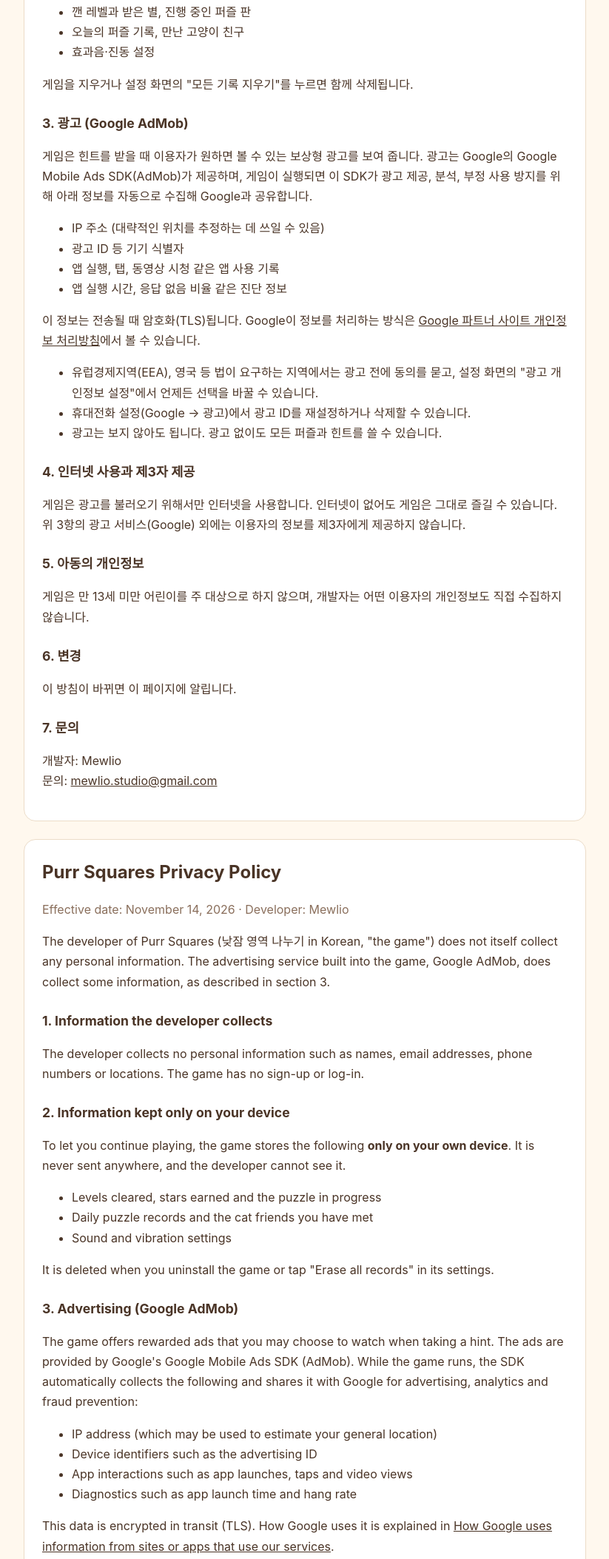
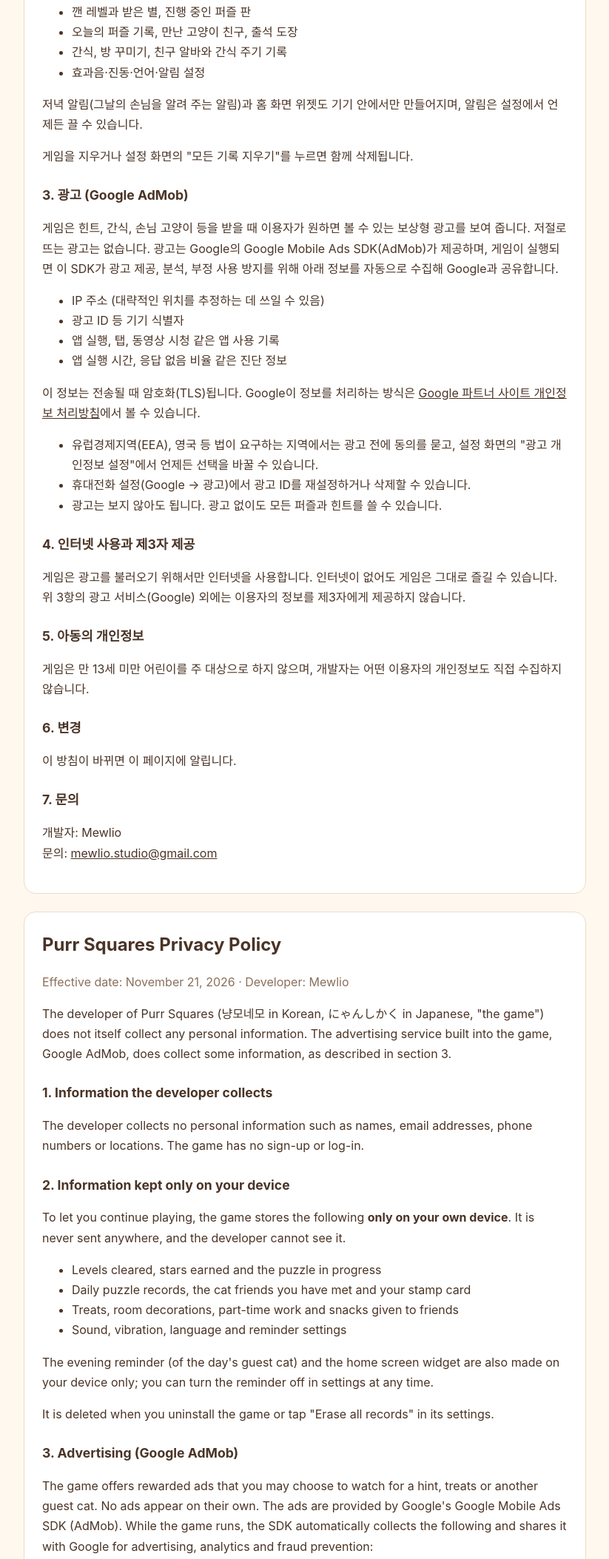
Before and after one commit to mewlio/mewlio.github.io, a plain HTML site: page catnap-privacy.html in a window 1280 px wide. Shown: the part 500-2607 px from the top of the page at 74% size, without its empty margins (228-1051 px from the left). Drawn offline with Linux system fonts and the light colour scheme.

Commit message:
Add files via upload

```diff
--- a/catnap-privacy.html
+++ b/catnap-privacy.html
@@ -3,7 +3,7 @@
 <head>
 <meta charset="utf-8">
 <meta name="viewport" content="width=device-width, initial-scale=1">
-<title>Privacy Policy · Purr Squares (낮잠 영역 나누기)</title>
+<title>Privacy Policy · Purr Squares (냥모네모)</title>
 <style>
   :root { --bg: #fff8ee; --text: #4a3426; --muted: #8a6f5c; --card: #ffffff; --line: #ecdcc8; }
   @media (prefers-color-scheme: dark) {
@@ -25,9 +25,9 @@
   <nav><a href="#ko">한국어</a><a href="#en">English</a></nav>
 
   <section class="card" id="ko" lang="ko">
-    <h1>낮잠 영역 나누기 (Purr Squares) 개인정보 처리방침</h1>
-    <p class="muted">시행일: 2026년 11월 14일 · 개발자: Mewlio</p>
-    <p>「낮잠 영역 나누기」(이하 "게임")는 개발자가 이용자의 개인정보를 직접 수집하지 않습니다. 다만 게임에 들어 있는 Google의 광고 서비스(AdMob)가 아래 3항처럼 일부 정보를 수집합니다.</p>
+    <h1>냥모네모 (Purr Squares) 개인정보 처리방침</h1>
+    <p class="muted">시행일: 2026년 11월 21일 · 개발자: Mewlio</p>
+    <p>「냥모네모」(이하 "게임")는 개발자가 이용자의 개인정보를 직접 수집하지 않습니다. 다만 게임에 들어 있는 Google의 광고 서비스(AdMob)가 아래 3항처럼 일부 정보를 수집합니다.</p>
 
     <h2>1. 개발자가 수집하는 정보</h2>
     <p>개발자는 이름, 이메일, 전화번호, 위치 등 어떤 개인정보도 수집하지 않으며, 게임에는 회원가입이나 로그인 기능이 없습니다.</p>
@@ -36,13 +36,15 @@
     <p>게임 진행을 이어 가기 위해 아래 정보를 <strong>이용자의 기기 안에만</strong> 저장합니다. 이 정보는 외부로 전송되지 않으며, 개발자도 볼 수 없습니다.</p>
     <ul>
       <li>깬 레벨과 받은 별, 진행 중인 퍼즐 판</li>
-      <li>오늘의 퍼즐 기록, 만난 고양이 친구</li>
-      <li>효과음·진동 설정</li>
+      <li>오늘의 퍼즐 기록, 만난 고양이 친구, 출석 도장</li>
+      <li>간식, 방 꾸미기, 친구 알바와 간식 주기 기록</li>
+      <li>효과음·진동·언어·알림 설정</li>
     </ul>
+    <p>저녁 알림(그날의 손님을 알려 주는 알림)과 홈 화면 위젯도 기기 안에서만 만들어지며, 알림은 설정에서 언제든 끌 수 있습니다.</p>
     <p>게임을 지우거나 설정 화면의 "모든 기록 지우기"를 누르면 함께 삭제됩니다.</p>
 
     <h2>3. 광고 (Google AdMob)</h2>
-    <p>게임은 힌트를 받을 때 이용자가 원하면 볼 수 있는 보상형 광고를 보여 줍니다. 광고는 Google의 Google Mobile Ads SDK(AdMob)가 제공하며, 게임이 실행되면 이 SDK가 광고 제공, 분석, 부정 사용 방지를 위해 아래 정보를 자동으로 수집해 Google과 공유합니다.</p>
+    <p>게임은 힌트, 간식, 손님 고양이 등을 받을 때 이용자가 원하면 볼 수 있는 보상형 광고를 보여 줍니다. 저절로 뜨는 광고는 없습니다. 광고는 Google의 Google Mobile Ads SDK(AdMob)가 제공하며, 게임이 실행되면 이 SDK가 광고 제공, 분석, 부정 사용 방지를 위해 아래 정보를 자동으로 수집해 Google과 공유합니다.</p>
     <ul>
       <li>IP 주소 (대략적인 위치를 추정하는 데 쓰일 수 있음)</li>
       <li>광고 ID 등 기기 식별자</li>
@@ -71,8 +73,8 @@
 
   <section class="card" id="en" lang="en">
     <h1>Purr Squares Privacy Policy</h1>
-    <p class="muted">Effective date: November 14, 2026 · Developer: Mewlio</p>
-    <p>The developer of Purr Squares (낮잠 영역 나누기 in Korean, "the game") does not itself collect any personal information. The advertising service built into the game, Google AdMob, does collect some information, as described in section 3.</p>
+    <p class="muted">Effective date: November 21, 2026 · Developer: Mewlio</p>
+    <p>The developer of Purr Squares (냥모네모 in Korean, にゃんしかく in Japanese, "the game") does not itself collect any personal information. The advertising service built into the game, Google AdMob, does collect some information, as described in section 3.</p>
 
     <h2>1. Information the developer collects</h2>
     <p>The developer collects no personal information such as names, email addresses, phone numbers or locations. The game has no sign-up or log-in.</p>
@@ -81,13 +83,15 @@
     <p>To let you continue playing, the game stores the following <strong>only on your own device</strong>. It is never sent anywhere, and the developer cannot see it.</p>
     <ul>
       <li>Levels cleared, stars earned and the puzzle in progress</li>
-      <li>Daily puzzle records and the cat friends you have met</li>
-      <li>Sound and vibration settings</li>
+      <li>Daily puzzle records, the cat friends you have met and your stamp card</li>
+      <li>Treats, room decorations, part-time work and snacks given to friends</li>
+      <li>Sound, vibration, language and reminder settings</li>
     </ul>
+    <p>The evening reminder (of the day's guest cat) and the home screen widget are also made on your device only; you can turn the reminder off in settings at any time.</p>
     <p>It is deleted when you uninstall the game or tap "Erase all records" in its settings.</p>
 
     <h2>3. Advertising (Google AdMob)</h2>
-    <p>The game offers rewarded ads that you may choose to watch when taking a hint. The ads are provided by Google's Google Mobile Ads SDK (AdMob). While the game runs, the SDK automatically collects the following and shares it with Google for advertising, analytics and fraud prevention:</p>
+    <p>The game offers rewarded ads that you may choose to watch for a hint, treats or another guest cat. No ads appear on their own. The ads are provided by Google's Google Mobile Ads SDK (AdMob). While the game runs, the SDK automatically collects the following and shares it with Google for advertising, analytics and fraud prevention:</p>
     <ul>
       <li>IP address (which may be used to estimate your general location)</li>
       <li>Device identifiers such as the advertising ID</li>
```
Also changed, not shown: index.html (+1 -1 lines).
